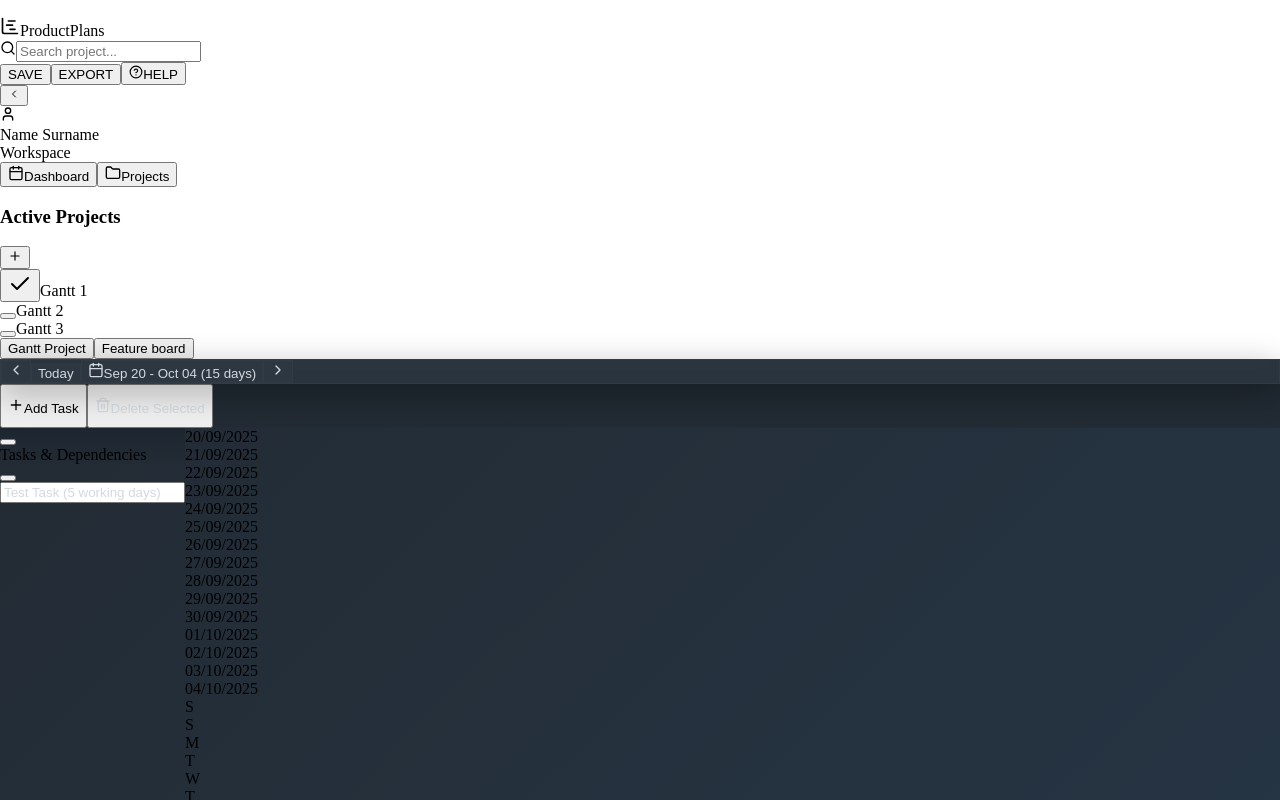
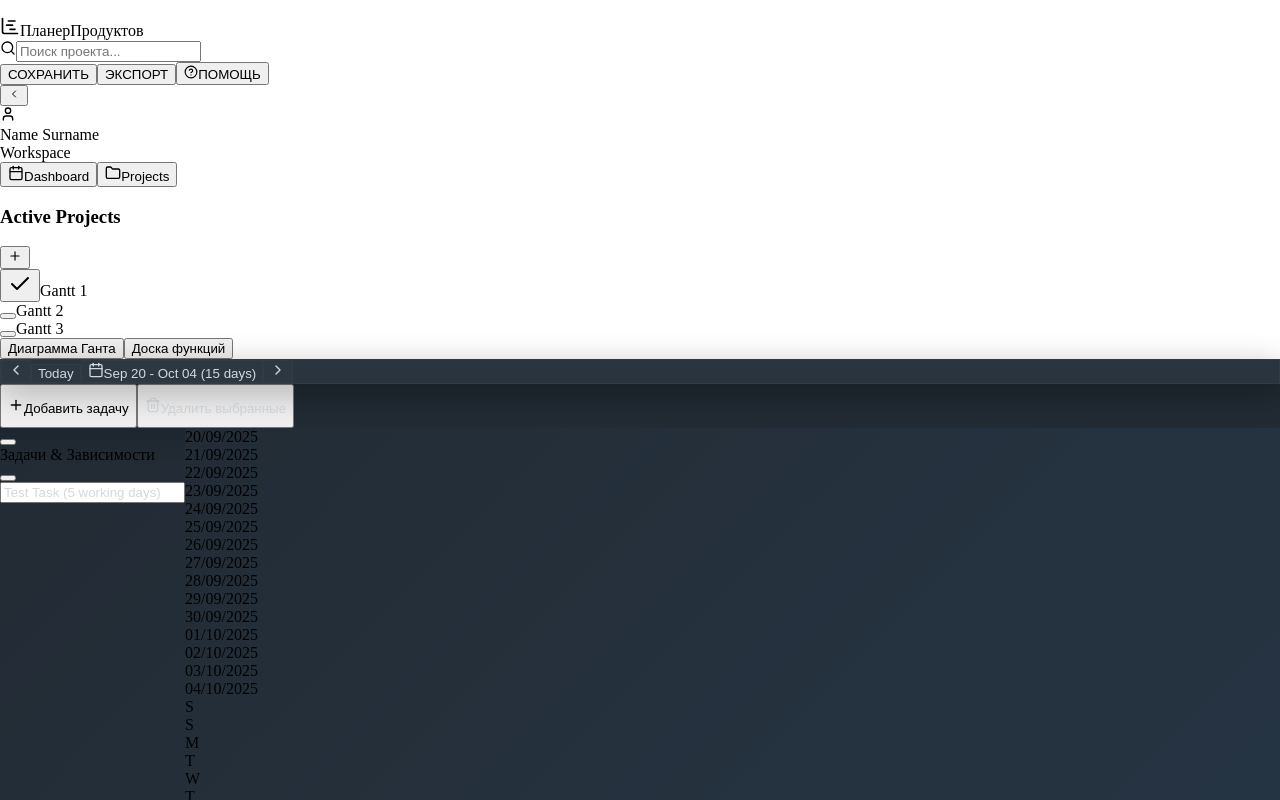
Before and after one commit to pilgrim-push/feature-board, a React (Vite) app in the folder client/: page / in a window 1280 px wide. Built offline with nearby package versions, Linux system fonts and the light colour scheme; a web font is replaced by a local one.

Commit message:
Change some texts to RU

```diff
--- a/client/src/components/FeatureBoard.tsx
+++ b/client/src/components/FeatureBoard.tsx
@@ -157,7 +157,7 @@ export default function FeatureBoard({ columns = [], onUpdateColumns }: FeatureB
       {/* Header */}
       <div className="flex items-center justify-between mb-6">
         <div className="flex items-center space-x-4">
-          <h2 className="text-2xl font-semibold text-foreground">Features board</h2>
+          <h2 className="text-2xl font-semibold text-foreground">Доска функций</h2>
 
           {/* Toggle Parking Column */}
           {hasParkingColumn && (
@@ -184,7 +184,7 @@ export default function FeatureBoard({ columns = [], onUpdateColumns }: FeatureB
               data-testid="button-add-column"
             >
               <Plus size={16} />
-              <span>Add column</span>
+              <span>Добавить колонку</span>
             </Button>
           </DialogTrigger>
           <DialogContent>
--- a/client/src/components/GanttChart.tsx
+++ b/client/src/components/GanttChart.tsx
@@ -172,7 +172,7 @@ export default function GanttChart({ tasks, onUpdateTasks }: GanttChartProps) {
               style={{ minHeight: '44px' }}
             >
               <Plus className="mr-2" size={16} />
-              Add Task
+              Добавить задачу
             </Button>
             <Button
               onClick={handleDeleteSelected}
@@ -181,7 +181,7 @@ export default function GanttChart({ tasks, onUpdateTasks }: GanttChartProps) {
               style={{ minHeight: '44px' }}
             >
               <Trash2 className="mr-2" size={16} />
-              Delete Selected
+              Удалить выбранные
             </Button>
           </div>
         </div>
--- a/client/src/components/Header.tsx
+++ b/client/src/components/Header.tsx
@@ -16,8 +16,8 @@ export default function Header({ onSaveProject, onExportChart }: HeaderProps) {
           <div className="flex items-center space-x-2 text-sidebar-foreground">
             <ChartGantt className="text-stripe-blue" size={20} />
             <span className="text-sm font-medium">
-              <span className="text-sidebar-foreground">Product</span>
-              <span className="text-muted-foreground ml-1">Plans</span>
+              <span className="text-sidebar-foreground">Планер</span>
+              <span className="text-muted-foreground ml-1">Продуктов</span>
             </span>
           </div>
         </div>
@@ -27,7 +27,7 @@ export default function Header({ onSaveProject, onExportChart }: HeaderProps) {
           <div className="relative">
             <Search className="absolute left-3 top-1/2 transform -translate-y-1/2 text-muted-foreground" size={16} />
             <Input
-              placeholder="Search project..."
+              placeholder="Поиск проекта..."
               className="pl-10 bg-input border-border text-foreground placeholder:text-muted-foreground text-sm h-9"
             />
           </div>
@@ -42,7 +42,7 @@ export default function Header({ onSaveProject, onExportChart }: HeaderProps) {
             className="border-stripe-orange text-stripe-orange hover:bg-stripe-orange hover:text-white text-xs font-bold uppercase tracking-wide px-3 py-1.5 h-7"
             data-testid="button-save"
           >
-            SAVE
+            СОХРАНИТЬ
           </Button>
           <Button
             onClick={onExportChart}
@@ -51,7 +51,7 @@ export default function Header({ onSaveProject, onExportChart }: HeaderProps) {
             className="border-border text-sidebar-foreground hover:bg-accent text-xs font-medium px-3 py-1.5 h-7"
             data-testid="button-export"
           >
-            EXPORT
+            ЭКСПОРТ
           </Button>
           <Button
             variant="ghost"
@@ -60,7 +60,7 @@ export default function Header({ onSaveProject, onExportChart }: HeaderProps) {
             data-testid="button-help"
           >
             <HelpCircle className="mr-1" size={14} />
-            HELP
+            ПОМОЩЬ
           </Button>
         </div>
       </div>
--- a/client/src/components/TabNavigation.tsx
+++ b/client/src/components/TabNavigation.tsx
@@ -21,14 +21,14 @@ export default function TabNavigation({ tasks, onUpdateTasks, featureColumns, on
               className="bg-transparent border-b-2 border-transparent data-[state=active]:border-stripe-blue data-[state=active]:bg-transparent rounded-none px-0 pb-3 text-sm font-medium data-[state=active]:shadow-none"
               data-testid="tab-gantt-project"
             >
-              Gantt Project
+              Диаграмма Ганта
             </TabsTrigger>
             <TabsTrigger
               value="feature-board"
               className="bg-transparent border-b-2 border-transparent data-[state=active]:border-stripe-blue data-[state=active]:bg-transparent rounded-none px-0 pb-3 text-sm font-medium data-[state=active]:shadow-none"
               data-testid="tab-feature-board"
             >
-              Feature board
+              Доска функций
             </TabsTrigger>
           </TabsList>
         </div>
--- a/client/src/components/TaskTable.tsx
+++ b/client/src/components/TaskTable.tsx
@@ -34,7 +34,7 @@ export default function TaskTable({
             className="w-4 h-4 text-stripe-blue border-stripe-border-light rounded focus:ring-stripe-blue focus:ring-1 hover-lift"
           />
         </div>
-        <div className="flex-1 px-3 py-2 flex items-center">Tasks & Dependencies</div>
+        <div className="flex-1 px-3 py-2 flex items-center">Задачи & Зависимости</div>
       </div>
 
       {/* Task Rows */}
```
Also changed, not shown: 1 other file (tests, documents, lock files or other folders).
